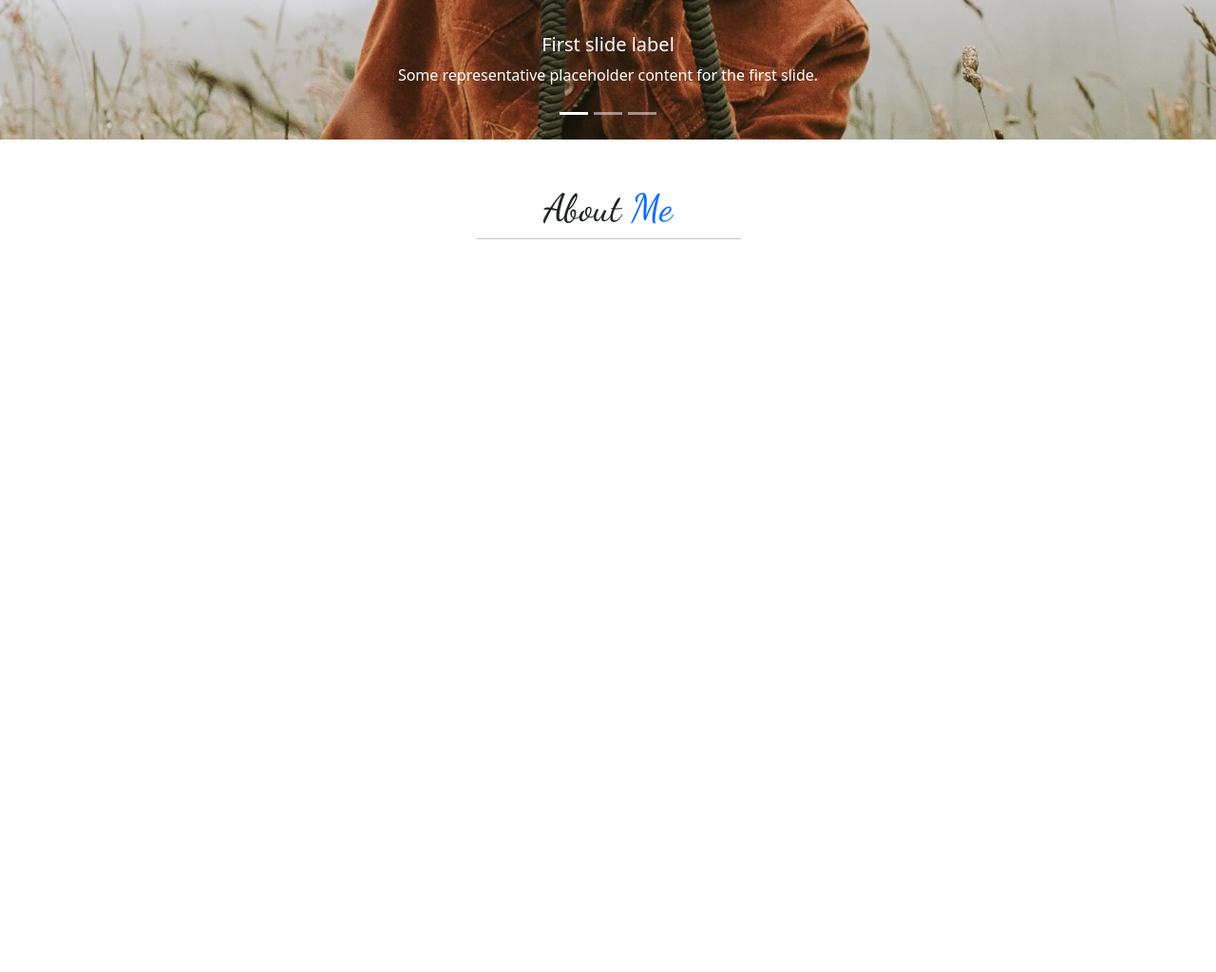
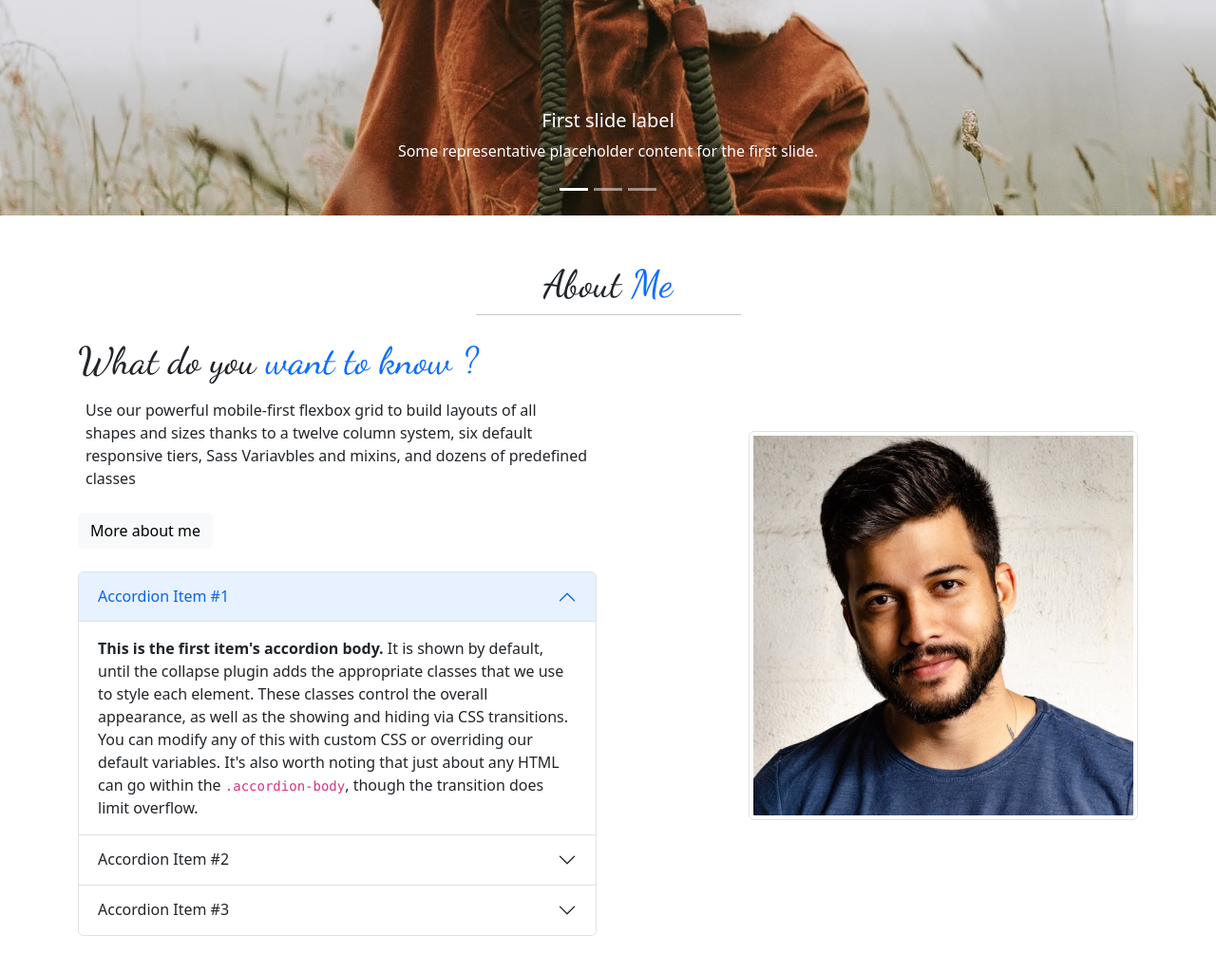
Before and after one commit to Farha-hub/Teach-web, a plain HTML site: page index.html in a window 1280 px wide. Shown: the part 568-1592 px from the top of the page at 95% size. Before the commit the page ends 868 px from the top, so only its background shows below. Drawn offline with nearby package versions, Linux system fonts and the light colour scheme.

Commit message:
added a About section

```diff
--- a/index.html
+++ b/index.html
@@ -116,10 +116,64 @@
 
     <!-- About section  -->
     <section class="about my-5">
-        <div class="container text-center">
-          <div>
+        <div class="container ">
+          <div class="text-center">
             <h1>About <span class="text-primary"> Me</span></h1>
             <hr class="w-25 m-auto">
+          </div>
+
+          <div class="row">
+            <div class="col-sm-12 col-md-6 col-lg-6 col-12">
+              <h1 class="mt-4">What do you <span class="text-primary">want to know ?</span></h1>
+             <p class="p-2">Use our powerful mobile-first flexbox grid  to build
+              layouts of all shapes and sizes thanks to a  twelve
+              column system, six default responsive tiers, Sass
+              Variavbles and mixins, and dozens of predefined classes
+             </p>
+             <button type="button" class="btn btn-light">More about me</button>
+             <div class="accordion" id="accordionExample">
+              <div class="accordion-item mt-4 ">
+                <h2 class="accordion-header" id="headingOne">
+                  <button class="accordion-button" type="button" data-bs-toggle="collapse" data-bs-target="#collapseOne" aria-expanded="true" aria-controls="collapseOne">
+                    Accordion Item #1
+                  </button>
+                </h2>
+                <div id="collapseOne" class="accordion-collapse collapse show" aria-labelledby="headingOne" data-bs-parent="#accordionExample">
+                  <div class="accordion-body">
+                    <strong>This is the first item's accordion body.</strong> It is shown by default, until the collapse plugin adds the appropriate classes that we use to style each element. These classes control the overall appearance, as well as the showing and hiding via CSS transitions. You can modify any of this with custom CSS or overriding our default variables. It's also worth noting that just about any HTML can go within the <code>.accordion-body</code>, though the transition does limit overflow.
+                  </div>
+                </div>
+              </div>
+              <div class="accordion-item">
+                <h2 class="accordion-header" id="headingTwo">
+                  <button class="accordion-button collapsed" type="button" data-bs-toggle="collapse" data-bs-target="#collapseTwo" aria-expanded="false" aria-controls="collapseTwo">
+                    Accordion Item #2
+                  </button>
+                </h2>
+                <div id="collapseTwo" class="accordion-collapse collapse" aria-labelledby="headingTwo" data-bs-parent="#accordionExample">
+                  <div class="accordion-body">
+                    <strong>This is the second item's accordion body.</strong> It is hidden by default, until the collapse plugin adds the appropriate classes that we use to style each element. These classes control the overall appearance, as well as the showing and hiding via CSS transitions. You can modify any of this with custom CSS or overriding our default variables. It's also worth noting that just about any HTML can go within the <code>.accordion-body</code>, though the transition does limit overflow.
+                  </div>
+                </div>
+              </div>
+              <div class="accordion-item">
+                <h2 class="accordion-header" id="headingThree">
+                  <button class="accordion-button collapsed" type="button" data-bs-toggle="collapse" data-bs-target="#collapseThree" aria-expanded="false" aria-controls="collapseThree">
+                    Accordion Item #3
+                  </button>
+                </h2>
+                <div id="collapseThree" class="accordion-collapse collapse" aria-labelledby="headingThree" data-bs-parent="#accordionExample">
+                  <div class="accordion-body">
+                    <strong>This is the third item's accordion body.</strong> It is hidden by default, until the collapse plugin adds the appropriate classes that we use to style each element. These classes control the overall appearance, as well as the showing and hiding via CSS transitions. You can modify any of this with custom CSS or overriding our default variables. It's also worth noting that just about any HTML can go within the <code>.accordion-body</code>, though the transition does limit overflow.
+                  </div>
+                </div>
+              </div>
+            </div>
+            </div>
+
+            <div class="col-sm-12 col-md-6 col-lg-6 col-12 m-auto text-end">
+              <img src="images/s6.jpg" class="img-fluid img-thumbnail" alt="">
+            </div>
           </div>
 
         </div>
--- a/style.css
+++ b/style.css
@@ -11,5 +11,5 @@ h1 {
 }
 .carousel-item img {
   width: 100%;
-  height: 80vh;
+  height: 90vh;
 }
```
